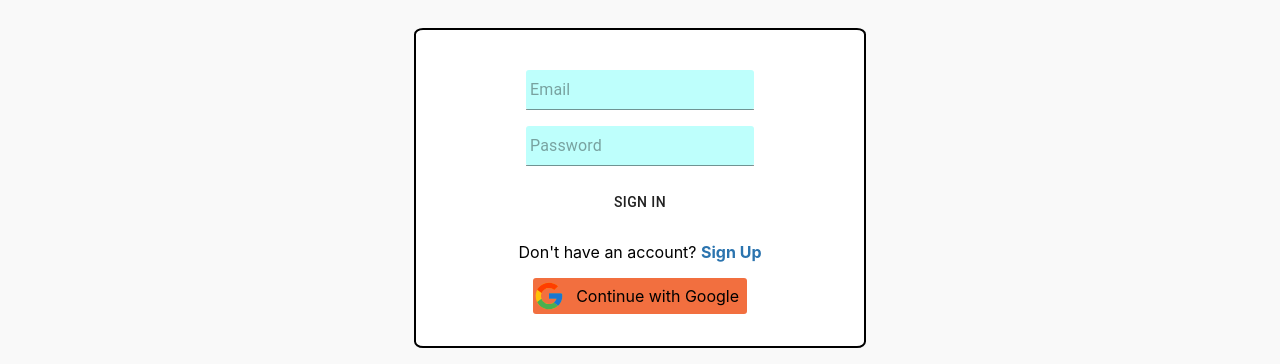
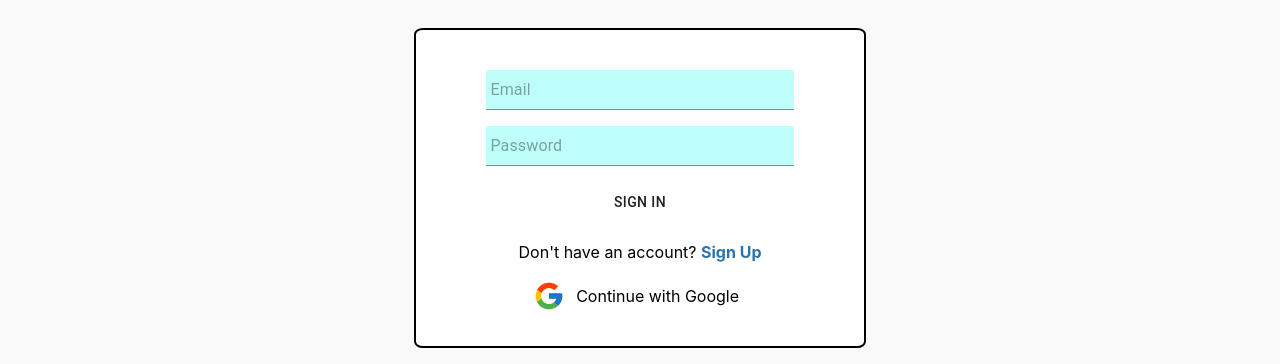
Before and after one commit to Ayush-Khandelwal-007/manufac, a React (Create React App) app: page /signin in a window 1280 px wide. Shown: the part 214-578 px from the top of the page. Built offline with nearby package versions, Linux system fonts and the light colour scheme; no server answers; the database is empty.

Commit message:
Changes in Styling

```diff
--- a/src/App.css
+++ b/src/App.css
@@ -11,7 +11,7 @@
 }
 
 .RenderScreen {
-    height: 110%;
+    height: 100%;
     display: flex;
     align-items: center;
     justify-content: center;
--- a/src/components/GoogleLogin.jsx
+++ b/src/components/GoogleLogin.jsx
@@ -19,12 +19,13 @@ function GoogleLogin() {
     return (
         <div
             style={{cursor:'pointer',
-                    backgroundColor:'#f26f3f' ,
+                    backgroundColor:'white' ,
                     display:'flex',
                     alignItems:'center',
                     padding:"1vh",
                     marginTop:"2vh",
-                    borderRadius:"3px"
+                    borderRadius:"3px",
+                    color:"black"
                 }}
             onClick={continueWithGoogle}>
         <FcGoogle className="Google" textAnchor="Continue with Google"/> <p>Continue with Google</p>
--- a/src/pages/Page.css
+++ b/src/pages/Page.css
@@ -4,7 +4,7 @@
 
 .input_field {
     margin: 0vh 0vw 2vh 0vh;
-    width: 100;
+    width: 100%;
     background-color: #befffc;
     padding: 0.5vh;
     border-radius: 3px;
@@ -60,6 +60,12 @@
     font-weight: 700;
 }
 
+.Form_M{
+    width:80%;
+    display: flex;
+    justify-content: center
+}
+
 .dark .Sign_Up_Form,
 .dark .Sign_In_Form {
     background-color: #081747;
@@ -82,7 +88,7 @@
         margin-right: 3vw;
     }
     .Form_M{
-        width:100%;
+        width:90%;
         display: flex;
         justify-content: center
     }
--- a/src/pages/SignInPage.jsx
+++ b/src/pages/SignInPage.jsx
@@ -25,7 +25,7 @@ const SignInPage = () => {
 
     return (
         <div className="Sign_In_Form">
-            <form>
+            <form className="Form_M">
                 <div className="Sign_In_Input_Fields">
                     <Input
                         className='input_field'
```
